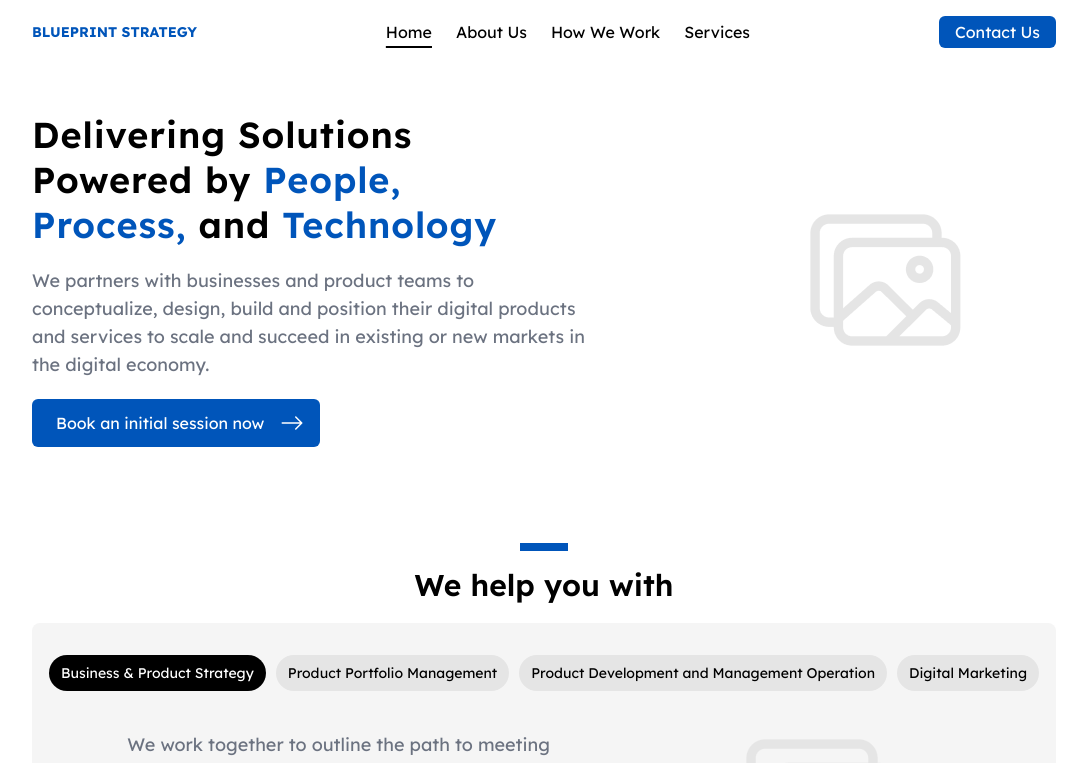
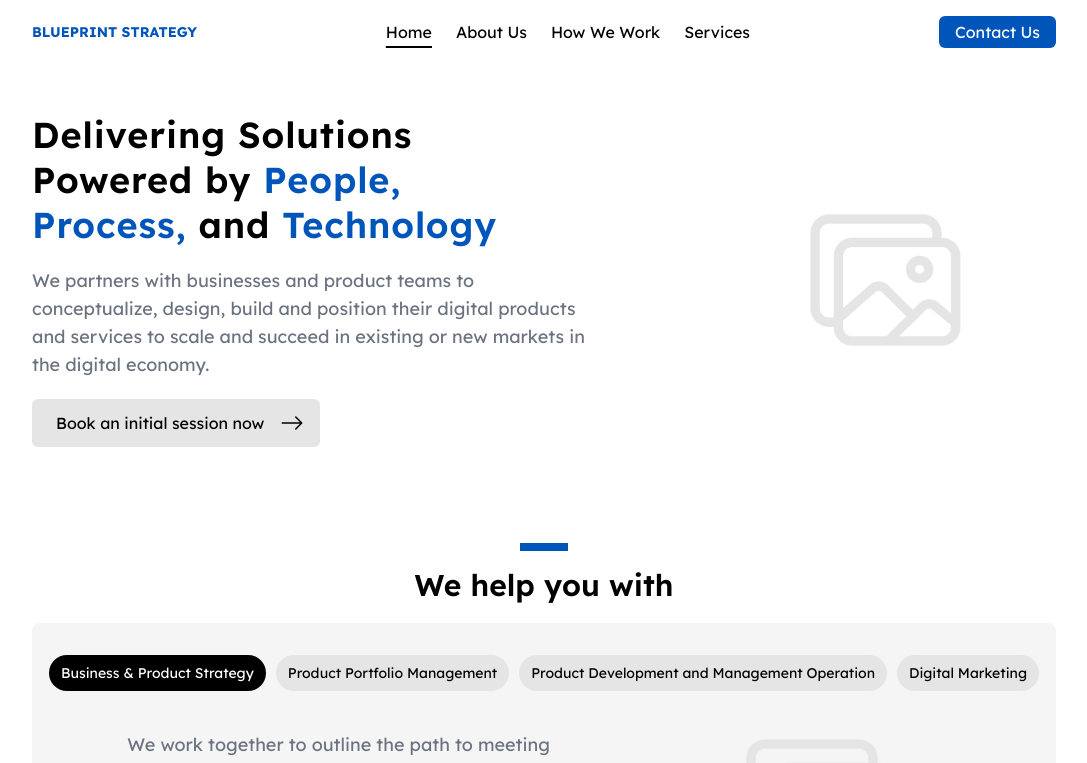
Before and after one commit to EdgarAmpiire/blueprints-web, a React (Create React App) app: page / in a window 1280 px wide. Shown: the top 763 px of the page, without its empty margins (96-1183 px from the left). Built offline with nearby package versions, Linux system fonts and the light colour scheme; what tw-elements would draw is missing.

Commit message:
home - clinets

```diff
--- a/src/features/home/components/Hero.jsx
+++ b/src/features/home/components/Hero.jsx
@@ -10,7 +10,9 @@ export const Hero = () => {
         <div className="w-8/12">
           <div className="w-10/12">
             <h1 className="text-4xl font-semibold tracking-wide w-10/12 leading-tight text-black">
-              Delivering Solutions Powered by <span className="text-[#0055BA]"> People, Process,</span> and <span className="text-[#0055BA]"> Technology</span>
+              Delivering Solutions Powered by{" "}
+              <span className="text-[#0055BA]"> People, Process,</span> and{" "}
+              <span className="text-[#0055BA]"> Technology</span>
             </h1>
             <p className="mt-5 text-gray-500 text-lg">
               We partners with businesses and product teams to conceptualize,
@@ -18,13 +20,13 @@ export const Hero = () => {
               scale and succeed in existing or new markets in the digital
               economy.
             </p>
-            <Link to="/contact" className="" >
-            <div className=" bg-[#0055BA] py-3 px-4 rounded-md flex items-center mt-5 ml-0 w-fit gap-2 text-white hover:text-white hover:gap-4 ease-in duration-150   ">
-              <p className="pl-2 pr-2 text-base text-white ">
+            <Link to="/contact" className="">
+              <div className=" bg-[#E5E5E5] py-3 px-4 rounded-md flex items-center mt-5 ml-0 w-fit gap-2 text-white hover:text-white hover:gap-4 ease-in duration-150   ">
+                <p className="pl-2 pr-2 text-base text-black ">
                   Book an initial session now
                 </p>
                 <span className="">
-                <BsArrowRight className="text-2xl   " />
+                  <BsArrowRight className="text-2xl text-black  " />
                 </span>
               </div>
             </Link>
```
Lines whose indentation alone changed are shown as unchanged.
